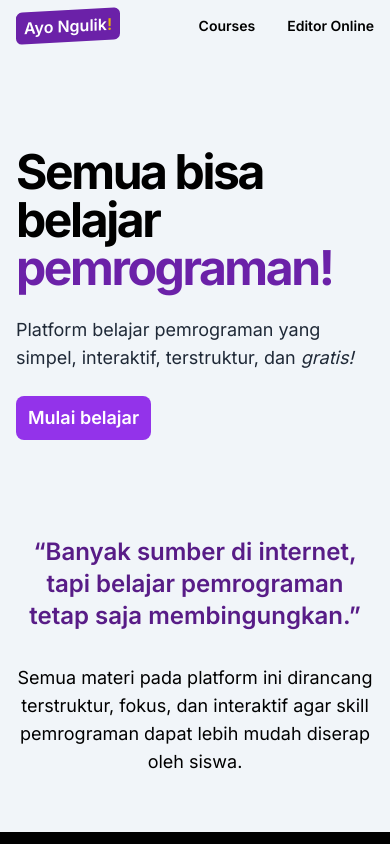
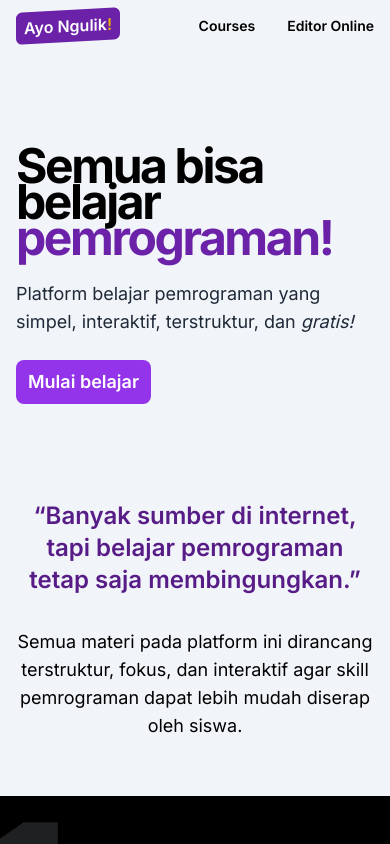
Before and after one commit to ayongulik/web, an Astro site: page / in a window 390 px wide. Shown: the top 844 px of the page. Built offline with nearby package versions, Linux system fonts and the light colour scheme; Astro itself is replaced by a stand-in of ours.

Commit message:
fix: adjust leading on hero section on homepage

```diff
--- a/src/pages/index.astro
+++ b/src/pages/index.astro
@@ -53,7 +53,7 @@ import { linkTo } from "../utils/url";
       <header class="max-w-screen-xl mx-auto mb-24">
         <article class="px-4">
           <h1
-            class="text-5xl md:text-6xl lg:text-8xl font-bold tracking-tighter leading-[3rem] md:leading-[3.5rem] lg:leading-[4.5rem] mt-24 mb-6 md:mb-8 lg:mb-12"
+            class="text-5xl md:text-6xl lg:text-8xl font-bold tracking-tighter leading-[2.25rem] md:leading-[2.875rem] lg:leading-[4.5rem] mt-24 mb-6 md:mb-8 lg:mb-12"
           >
             <span>Semua bisa belajar</span>{" "}<span
               class="inline-flex text-purple-800">pemrograman!</span
```
